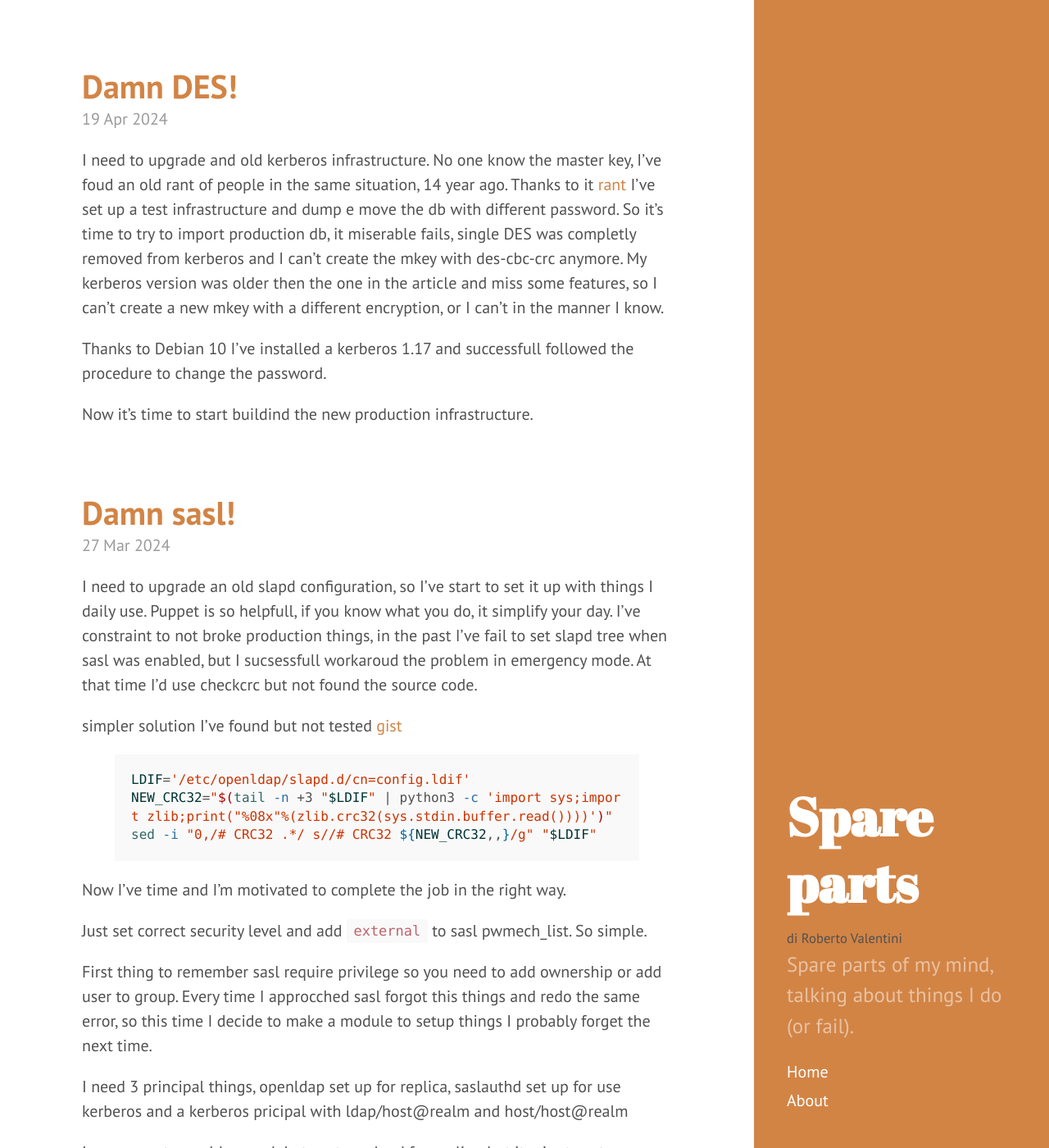
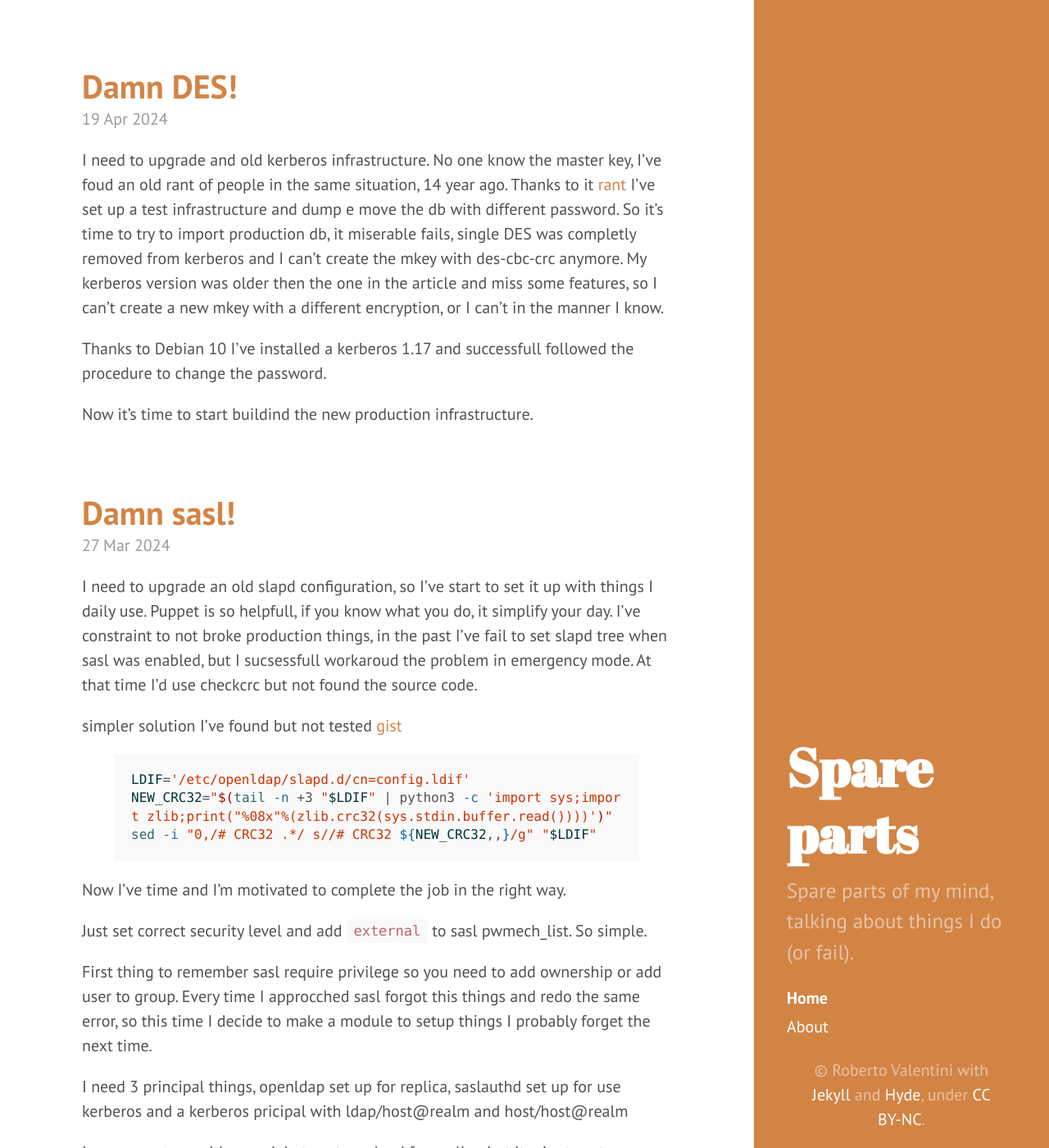
Before and after one commit to Valantin/valantin.github.io, a Jekyll site: the page built from index.html, in a window 1280 px wide and 1400 px high. Shown: the whole window at 82% size. Built offline with Jekyll 4.4.1, drawn with Linux system fonts in a browser that asks for light colours; the list of posts is cut into pages by our own code.

Commit message:
theme fix

```diff
--- a/404.html
+++ b/404.html
@@ -6,5 +6,5 @@
 
 <div class="page">
   <h1 class="page-title">404: Page not found</h1>
-  <p class="lead">Sorry, we've misplaced that URL or it's pointing to something that doesn't exist. <a href="{{ site.baseurl }}">Head back home</a> to try finding it again.</p>
+  <p class="lead">Sorry, we've misplaced that URL or it's pointing to something that doesn't exist. <a href={{ "/" | relative_url }}>Head back home</a> to try finding it again.</p>
 </div>
--- a/_config.yml
+++ b/_config.yml
@@ -4,9 +4,8 @@
 tagline: 'di Roberto Valentini'
 paginate: 5
 paginate_path: '/page/:num'
-baseurl: '/'
 url: https://valantin.github.io
-permalink: '/:year/:month/:title/'
+permalink: '/blog/:year-:month-:day_:title'
 excerpt_separator: ''
 license:
   link: 'https://creativecommons.org/licenses/by-nc/3.0/'
@@ -15,8 +14,8 @@
   name: Roberto Valentini
   url: https://valantin.github.io
   email: valantin89@gmail.com
-twitter_username: valantin89
-github_username:  Valantin
+  twitter: valantin89
+  github:  Valantin
 
 # Build settings
 plugins:
--- /dev/null
+++ b/_includes/footer.html
@@ -0,0 +1,5 @@
+<footer class="sidebar-footer">
+    <span class="small">
+      &copy; {{ site.author.name }} with <a href="http://jekyllrb.com/">Jekyll</a> and <a href="https://hyde.getpoole.com/">Hyde</a>, under <a href="{{ site.license.link }}">{{ site.license.label }}</a>.
+    </span>
+</footer>
--- a/_includes/head.html
+++ b/_includes/head.html
@@ -15,14 +15,15 @@
     </title>
 
     <!-- CSS -->
-    <link rel="stylesheet" href="{{ site.baseurl }}public/css/poole.css">
-    <link rel="stylesheet" href="{{ site.baseurl }}public/css/syntax.css">
-    <link rel="stylesheet" href="{{ site.baseurl }}public/css/hyde.css">
+    <link rel="stylesheet" href={{ "/public/css/poole.css" | relative_url }} />
+    <link rel="stylesheet" href={{ "/public/css/syntax.css" | relative_url }} />
+    <link rel="stylesheet" href={{ "/public/css/hyde.css" | relative_url }} />
+    <link rel="stylesheet" href={{ "/public/css/spare.css" | relative_url }} />
     <link rel="stylesheet" href="http://fonts.googleapis.com/css?family=PT+Sans:400,400italic,700|Abril+Fatface">
 
     <!-- Icons -->
-    <link rel="apple-touch-icon-precomposed" sizes="144x144" href="{{ site.baseurl }}public/apple-touch-icon-144-precomposed.png">
-                                   <link rel="shortcut icon" href="{{ site.baseurl }}public/favicon.ico">
+    <link rel="apple-touch-icon-precomposed" sizes="144x144" href={{ "/public/apple-touch-icon-144-precomposed.png" | relative_url }} />
+                                   <link rel="shortcut icon" href={{ "/public/favicon.ico" | relative_url }} />
 
     <!-- RSS -->
     <link rel="alternate" type="application/rss+xml" title="RSS" href="/atom.xml">
--- /dev/null
+++ b/_includes/paginator.html
@@ -0,0 +1,16 @@
+  <div class="pagination">
+    {% if paginator.next_page %}
+      <a class="pagination-item older" href="{{ paginator.next_page_path | relative_url }}">Older</a>
+    {% else %}
+      <span class="pagination-item older">Older</span>
+    {% endif %}
+    {% if paginator.previous_page %}
+      {% if paginator.page == 2 %}
+        <a class="pagination-item newer" href="{{ paginator.previous_page_path | relative_url }}">Newer</a>
+      {% else %}
+        <a class="pagination-item newer" href="{{ paginator.previous_page_path | relative_url }}">Newer</a>
+      {% endif %}
+    {% else %}
+      <span class="pagination-item newer">Newer</span>
+    {% endif %}
+  </div>
--- a/_includes/sidebar.html
+++ b/_includes/sidebar.html
@@ -1,25 +1,23 @@
-<div class="sidebar">
+  <div class="sidebar">
     <div class="container sidebar-sticky">
       <div class="sidebar-about">
         <h1>
-          <a href="{{ site.baseurl }}">
+          <a href={{ "/" | relative_url }}>
             {{ site.title }}
           </a>
         </h1>
-        <small class="masthead-title">{{ site.tagline }}</small>
         <p class="lead">{{ site.description }}</p>
       </div>
 
       <nav class="sidebar-nav">
-        <a class="sidebar-nav-item{% if page.url == site.baseurl %} active{% endif %}" href="{{ site.baseurl }}">Home</a>
+        <a class="sidebar-nav-item{% if page.title == 'Home' %} active{% endif %}" href={{ "/" | relative_url }}>Home</a>
 
         {% comment %}
           The code below dynamically generates a sidebar nav of pages with
           `layout: page` in the front-matter. See readme for usage.
         {% endcomment %}
 
-        {% assign pages_list = site.pages %}
-        {% for node in pages_list %}
+        {% for node in site.pages %}
           {% if node.title != null %}
             {% if node.layout == "page" %}
               <a class="sidebar-nav-item{% if page.url == node.url %} active{% endif %}" href="{{ node.url }}">{{ node.title }}</a>
@@ -27,5 +25,7 @@
           {% endif %}
         {% endfor %}
       </nav>
+
+    {% include footer.html %}
     </div>
   </div>
--- a/index.html
+++ b/index.html
@@ -19,19 +19,4 @@
   {% endfor %}
 </div>
 
-<div class="pagination">
-  {% if paginator.next_page %}
-    <a class="pagination-item older" href="{{ site.baseurl }}page{{paginator.next_page}}">Older</a>
-  {% else %}
-    <span class="pagination-item older">Older</span>
-  {% endif %}
-  {% if paginator.previous_page %}
-    {% if paginator.page == 2 %}
-      <a class="pagination-item newer" href="{{ site.baseurl }}">Newer</a>
-    {% else %}
-      <a class="pagination-item newer" href="{{ site.baseurl }}page{{paginator.previous_page}}">Newer</a>
-    {% endif %}
-  {% else %}
-    <span class="pagination-item newer">Newer</span>
-  {% endif %}
-</div>
+{% include paginator.html %}
--- /dev/null
+++ b/public/css/spare.css
@@ -0,0 +1,13 @@
+  /*
+   * footer
+   */
+
+  .sidebar-footer {
+    font-family: "PT Sans", Helvetica, Arial, sans-serif;
+    text-align: center;
+    max-width: 38rem;
+    padding-left:  1rem;
+    padding-right: 1rem;
+    margin-left:  auto;
+    margin-right: auto;
+  }
```
Also changed, not shown: public/apple-touch-icon-144-precomposed.png (added), public/favicon.ico (added), 1 other file.
